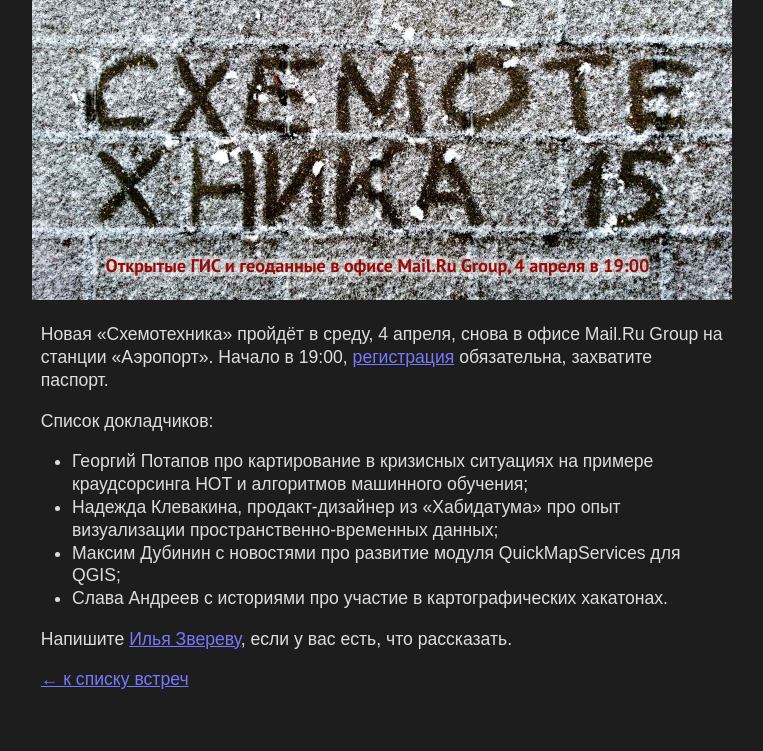
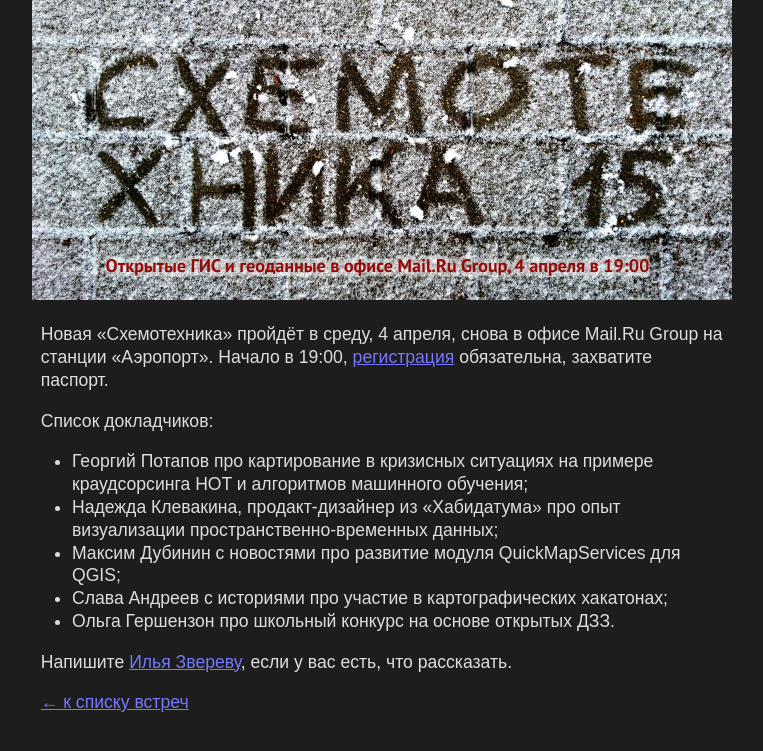
Before and after one commit to Zverik/schemotechnika, a Jekyll site: the page built from _posts/2018-03-23-schemo15.md, in a window 1280 px wide. Shown: the top 751 px of the page, without its empty margins (258-1021 px from the left). Built offline with Jekyll 4.4.1, drawn with Linux system fonts in a browser that asks for light colours.

Commit message:
Add Olga

```diff
--- a/_posts/2018-03-23-schemo15.md
+++ b/_posts/2018-03-23-schemo15.md
@@ -12,6 +12,7 @@ image: schemo15.jpg
 * Георгий Потапов про картирование в кризисных ситуациях на примере краудсорсинга HOT и алгоритмов машинного обучения;
 * Надежда Клевакина, продакт-дизайнер из «Хабидатума» про опыт визуализации пространственно-временных данных;
 * Максим Дубинин с новостями про развитие модуля QuickMapServices для QGIS;
-* Слава Андреев с историями про участие в картографических хакатонах.
+* Слава Андреев с историями про участие в картографических хакатонах;
+* Ольга Гершензон про школьный конкурс на основе открытых ДЗЗ.
 
 Напишите [Илья Звереву](mailto:ilya@zverev.info), если у вас есть, что рассказать.
```
